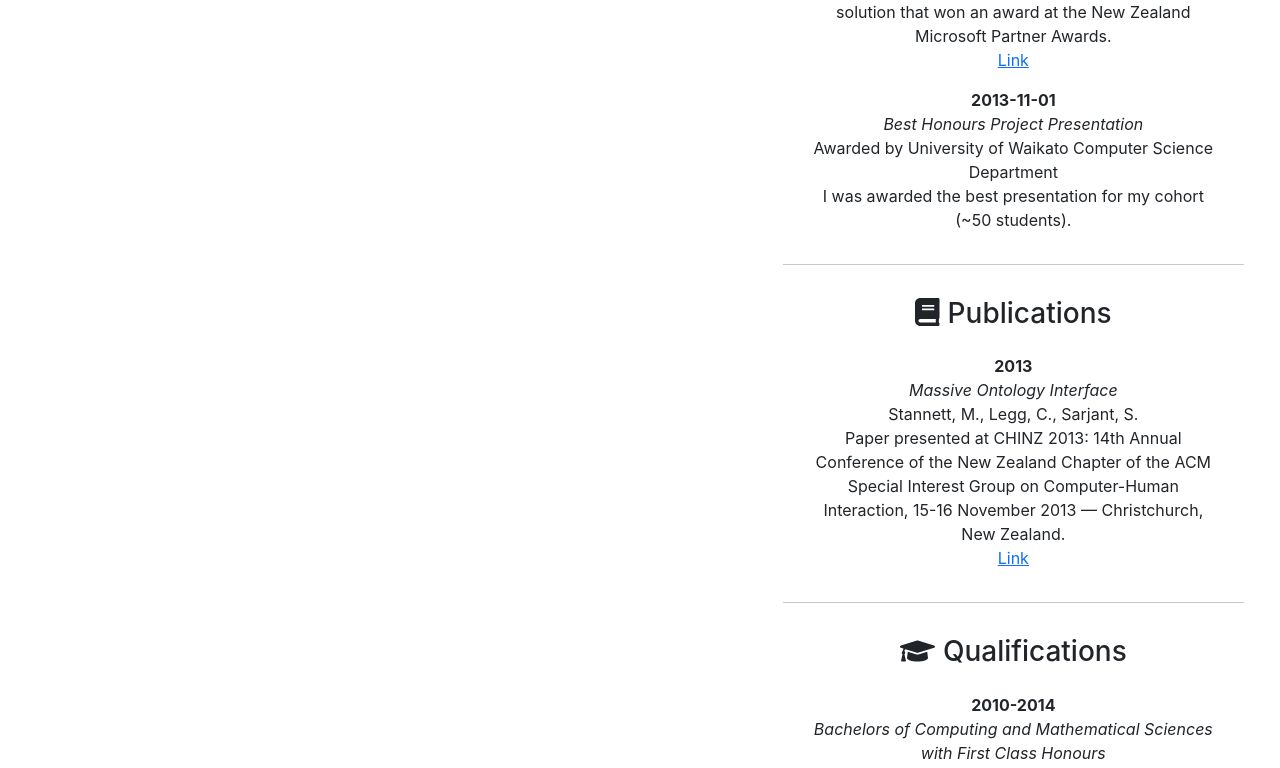
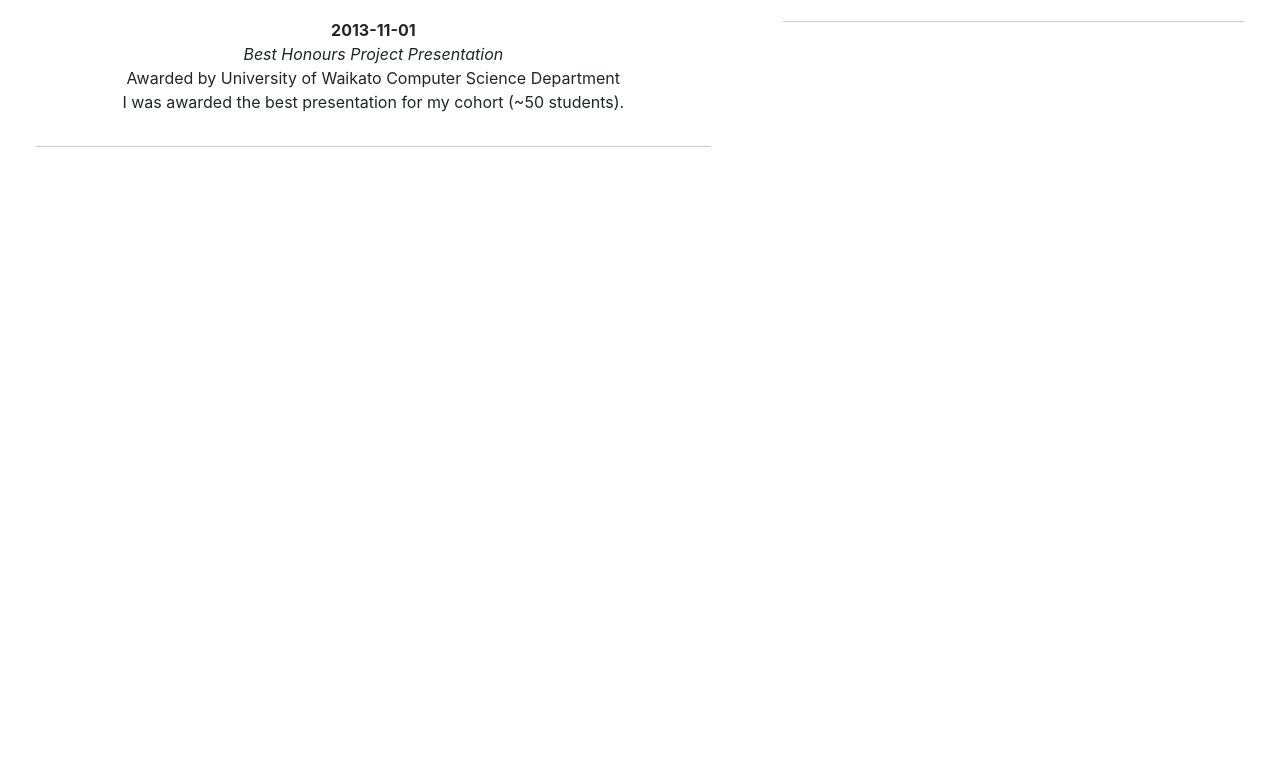
Before and after one commit to BeigeBadger/BeigeBadger.github.io, a React (Create React App) app in the folder my-cv/: page / in a window 1280 px wide. Shown: the part 5508-6276 px from the top of the page. After the commit the page ends 5671 px from the top, so only its background shows below. Built offline with nearby package versions, Linux system fonts and the light colour scheme.

Commit message:
Balances content in the two main columns

```diff
--- a/my-cv/src/components/awards.tsx
+++ b/my-cv/src/components/awards.tsx
@@ -61,6 +61,9 @@ const Awards: React.FC<IAwardProps> = (props: IAwardProps) => {
 						</div>
 					</Col>
 				</Row>
+
+				<hr/>
+
 			</Container>
 		</>
 	);
--- a/my-cv/src/components/resume.tsx
+++ b/my-cv/src/components/resume.tsx
@@ -6,6 +6,7 @@ import PersonalSummary from "./personalSummary";
 import Skills from "./skills";
 import WorkHistory from "./workHistory";
 import SideContent from "./sideContent";
+import Awards from "./awards";
 
 interface IResumeProps {
 	resumeData: IResume
@@ -77,6 +78,8 @@ const Resume: React.FC<IResumeProps> = (props: IResumeProps) => {
 					<Row>
 						<Col xs={12} md={7} lg={7}>
 							<WorkHistory jobHistory={props.resumeData.jobHistory} />
+
+							<Awards awards={props.resumeData.awards} />
 						</Col>
 
 						<Col xs={12} md={5} lg={5}>
--- a/my-cv/src/components/sideContent.tsx
+++ b/my-cv/src/components/sideContent.tsx
@@ -3,7 +3,6 @@ import { IResume } from "../models/resume/resume";
 import ValuePropositions from "./valuePropositions";
 import Tooling from "./tooling";
 import OpenSourceProjects from "./openSourceProjects";
-import Awards from "./awards";
 import Publications from "./publications";
 import Qualifications from "./qualifications";
 import References from "./references";
@@ -42,14 +41,6 @@ const SideContent: React.FC<ISideContentProps> = (props: ISideContentProps) => {
 
 				<Row>
 					<Col>
-						<Awards awards={props.resumeData.awards} />
-					</Col>
-				</Row>
-
-				<hr />
-
-				<Row>
-					<Col>
 						<Publications publications={props.resumeData.publications} />
 					</Col>
 				</Row>
```
